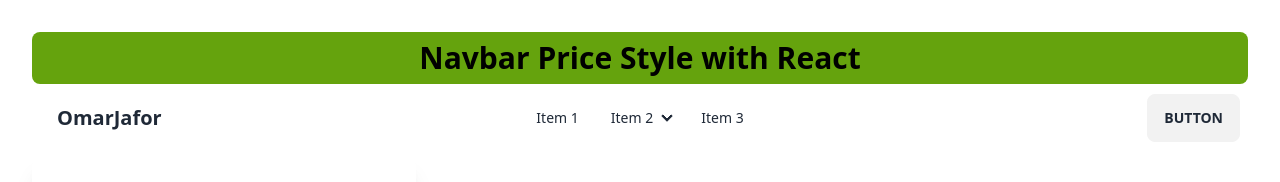
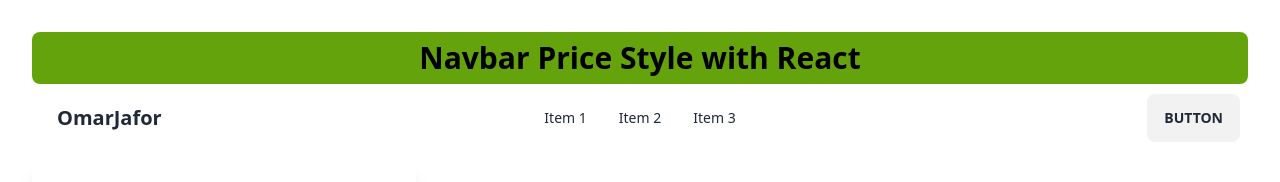
Before and after one commit to omarjafor/Price-Navbar-Practice, a React (Vite) app: page / in a window 1280 px wide. Shown: the top 182 px of the page. Built offline with nearby package versions, Linux system fonts and the light colour scheme.

Commit message:
working on navbar and card

```diff
--- a/src/Navbar.jsx
+++ b/src/Navbar.jsx
@@ -24,15 +24,7 @@ const Navbar = () => {
                 <div className="navbar-center hidden lg:flex">
                     <ul className="menu menu-horizontal px-1">
                         <li><a>Item 1</a></li>
-                        <li tabIndex={0}>
-                            <details>
-                                <summary>Item 2</summary>
-                                <ul className="p-2">
-                                    <li><a>Submenu 1</a></li>
-                                    <li><a>Submenu 2</a></li>
-                                </ul>
-                            </details>
-                        </li>
+                        <li><a>Item 2</a></li>
                         <li><a>Item 3</a></li>
                     </ul>
                 </div>
```
